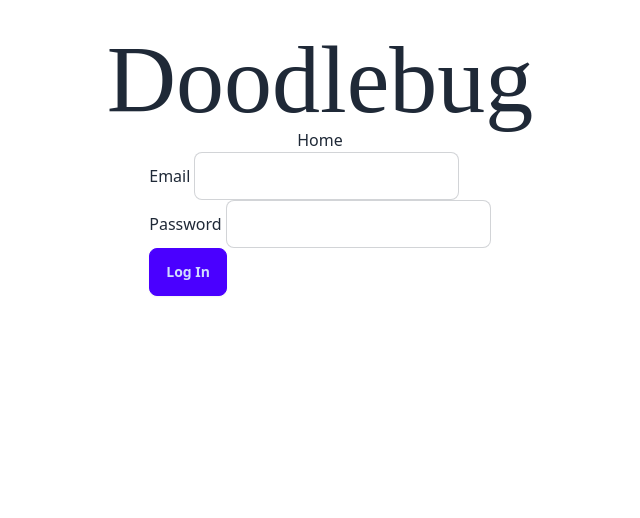
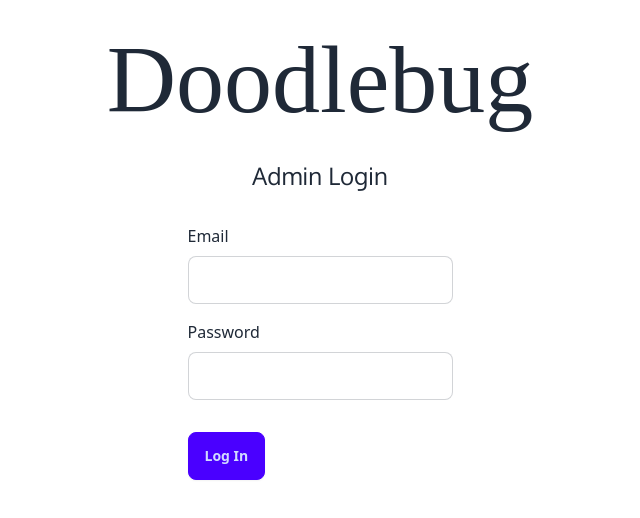
Before and after one commit to jacobleesinger/doodlebug, a SvelteKit app: page /auth in a window 1280 px wide. Shown: the top 518 px of the page, without its empty margins (320-960 px from the left). Built offline with nearby package versions, Linux system fonts and the light colour scheme; no server answers; a web font is replaced by a local one.

Commit message:
feat: styles for login form

```diff
--- a/src/routes/auth/+layout.svelte
+++ b/src/routes/auth/+layout.svelte
@@ -2,9 +2,4 @@
 	let { children } = $props();
 </script>
 
-<header>
-	<nav>
-		<a href="/">Home</a>
-	</nav>
-</header>
 {@render children()}
--- a/src/routes/auth/+page.svelte
+++ b/src/routes/auth/+page.svelte
@@ -1,11 +1,25 @@
-<form method="POST" action="?/login" class="flex flex-col justify-start items-start">
-	<label>
-		Email
-		<input name="email" type="email" class="input input-bordered"/>
-	</label>
-	<label>
-		Password
-		<input name="password" type="password" class="input input-bordered" />
-	</label>
-	<button class="btn btn-primary">Log In</button>
-</form>
+<main class="flex flex-col justify-center items-center container">
+  <h2 class="text-2xl my-8">Admin Login</h2>
+  <form method="POST" action="?/login" class="flex flex-col justify-start items-start ">
+
+    <section class="flex flex-col space-y-2 mb-4">
+
+      <label for="email">
+        Email
+      </label>
+      <input name="email" type="email" class="input input-bordered"/>
+    </section>
+
+    <section class="flex flex-col space-y-2 mb-4">
+      <label for="password">
+        Password
+      </label>
+      <input name="password" type="password" class="input input-bordered"/>
+    </section>
+
+    <section class="flex mt-4">
+        <button class="btn btn-primary">Log In</button>
+    </section>
+
+  </form>
+</main>
```
